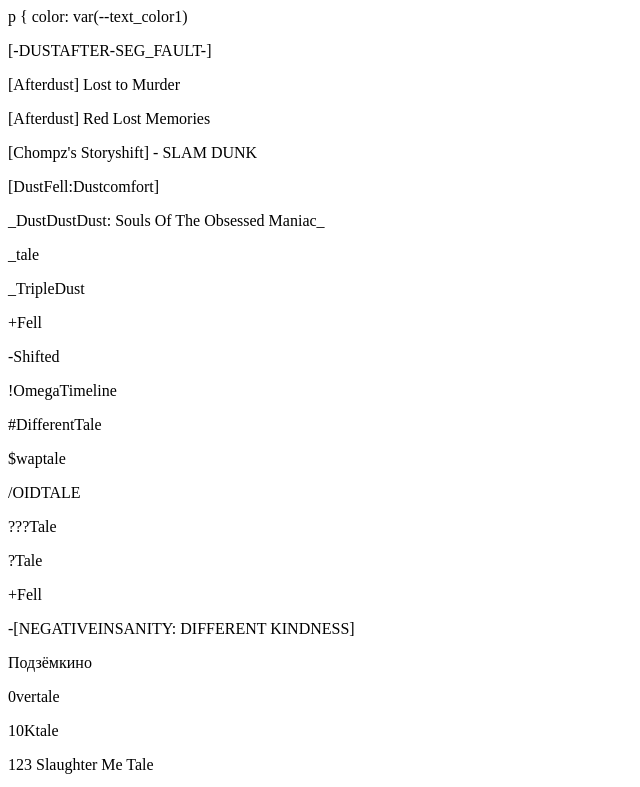
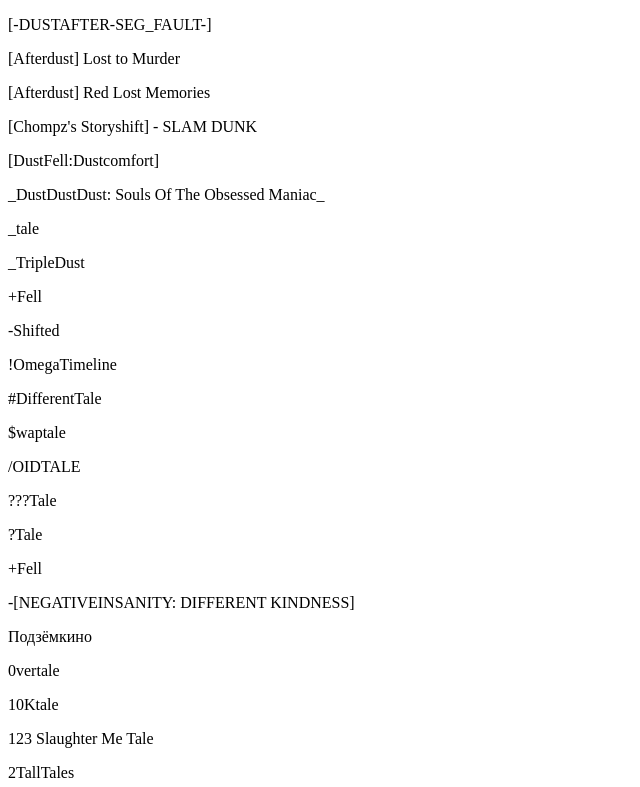
Before and after one commit to QuantumJethro/Undertale-AU-List, a plain HTML site: page index.html in a window 1280 px wide. Shown: the top 787 px of the page, without its empty margins (0-640 px from the left). Drawn offline with Linux system fonts and the light colour scheme.

Commit message:
CSS doesn't seem to be working
i don't really know how to use the CSS for text colors yet. i still have to figure it out. so, for now, it won't be there

```diff
--- a/index.html
+++ b/index.html
@@ -1,8 +1,6 @@
 <!DOCTYPE HTML>
 <html>
   <title> Undertale AU and AT list </title>
-  p {
-  color: var(--text_color1)
   <p> [-DUSTAFTER-SEG_FAULT-] </p>
   <p> [Afterdust] Lost to Murder </p>
   <p> [Afterdust] Red Lost Memories </p>
@@ -38,6 +36,4 @@
   <p> 8UT </p>
   <p> 911tale </p>
 
-  }
-
 </html>
```
